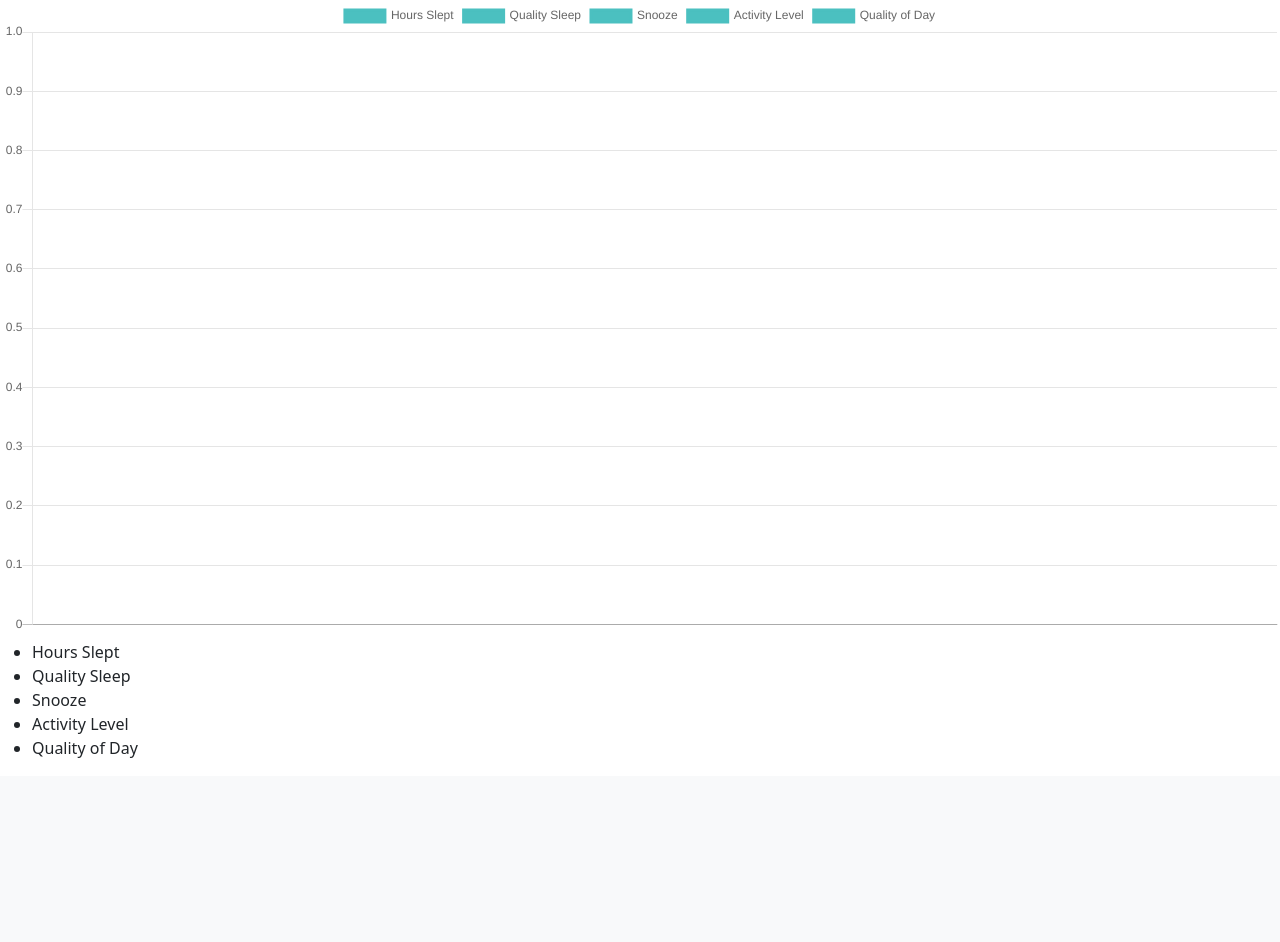
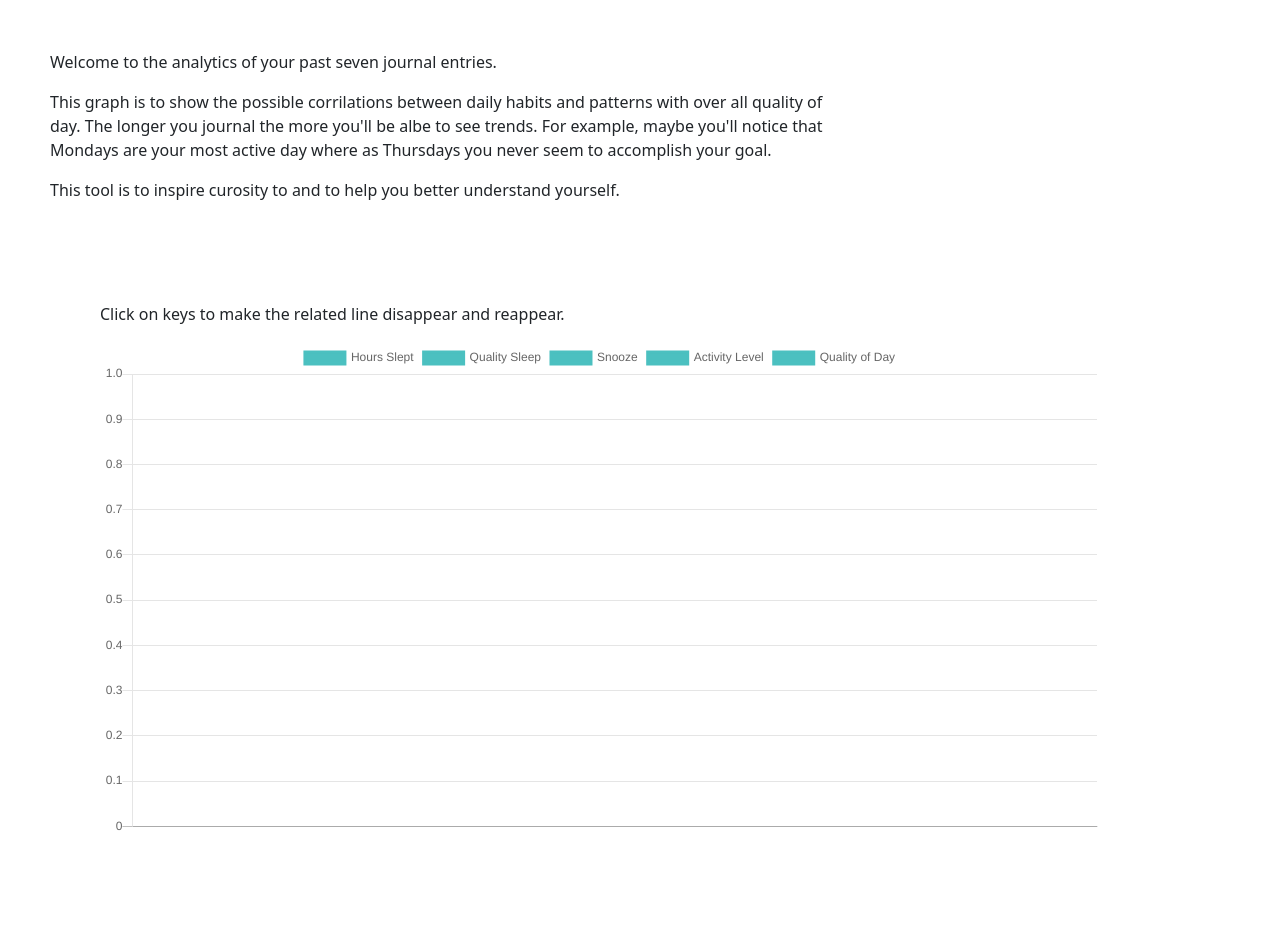
Before and after one commit to NicoleDreon/me, a Flask app: page /display_chart in a window 1280 px wide. Shown: the part 56-998 px from the top of the page. Before the commit the page ends 814 px from the top, so only its background shows below. Run offline with Flask 2, Linux system fonts and the light colour scheme; data that the repository does not hold is empty; some libraries are stand-ins or nearby versions.

Commit message:
add text to chart template, curve lines in chart

```diff
--- a/static/chart.js
+++ b/static/chart.js
@@ -37,7 +37,7 @@ $.get("/chart.json", (data) => {
           borderColor: "rgb(75, 192, 192)",
           pointBackgroundColor: "rgb(75, 192, 192)",
           fill: false,
-          tension: 0,
+          tension: 0.3,
         },
         {
           label: "Quality Sleep",
@@ -45,7 +45,7 @@ $.get("/chart.json", (data) => {
           borderColor: "rgb(75, 192, 192)",
           pointBackgroundColor: "rgb(75, 192, 192)",
           fill: false,
-          tension: 0,
+          tension: 0.3,
         },
         {
           label: "Snooze",
@@ -53,7 +53,7 @@ $.get("/chart.json", (data) => {
           borderColor: "rgb(75, 192, 192)",
           pointBackgroundColor: "rgb(75, 192, 192)",
           fill: false,
-          tension: 0,
+          tension: 0.3,
         },
         {
           label: "Activity Level",
@@ -61,7 +61,7 @@ $.get("/chart.json", (data) => {
           borderColor: "rgb(75, 192, 192)",
           pointBackgroundColor: "rgb(75, 192, 192)",
           fill: false,
-          tension: 0,
+          tension: 0.3,
         },
         {
           label: "Quality of Day",
@@ -69,7 +69,7 @@ $.get("/chart.json", (data) => {
           borderColor: "rgb(75, 192, 192)",
           pointBackgroundColor: "rgb(75, 192, 192)",
           fill: false,
-          tension: 0,
+          tension: 0.3,
         },
       ],
     },
--- a/static/styles.css
+++ b/static/styles.css
@@ -186,7 +186,7 @@
   margin-top: 10px;
 }
 
-/* profile page */
+/* profile template specific styles */
 #welcome-message {
   margin-left: 20px;
   margin-top: 20px;
@@ -195,6 +195,21 @@
 #profile-card {
   width: 600px;
   border: 20px;
+}
+
+/* chart template specific styles */
+
+#chart-heading-content {
+  margin: 50px;
+  max-width: 800px;
+  /* display: flex; */
+  /* flex-direction: column; */
+  /* align-items: center; */
+  /* text-align: left; */
+}
+.chart {
+  margin: 100px;
+  max-width: 1000px;
 }
 
 /* .card-title {
--- a/templates/chart.html
+++ b/templates/chart.html
@@ -1,7 +1,22 @@
 {% extends 'base.html' %}{% block head %} {%endblock%} {% block body %}
+<div id="chart-heading-content">
+  <p>Welcome to the analytics of your past seven journal entries.</p>
+  <p>
+    This graph is to show the possible corrilations between daily habits and
+    patterns with over all quality of day. The longer you journal the more
+    you'll be albe to see trends. For example, maybe you'll notice that Mondays
+    are your most active day where as Thursdays you never seem to accomplish
+    your goal.
+  </p>
+  <p>
+    This tool is to inspire curosity to and to help you better understand
+    yourself.
+  </p>
+</div>
 <div class="chart">
+  <p>Click on keys to make the related line disappear and reappear.</p>
   <canvas id="lineChart"></canvas>
-  <div id="lineLegend" class="chart-legend"></div>
+  <!-- <div id="lineLegend" class="chart-legend"></div> -->
 </div>
 
 <script src="/static/chart.js"></script>
```
